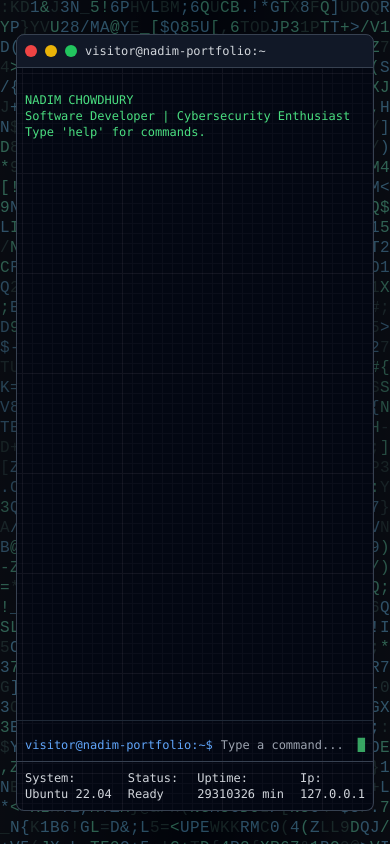
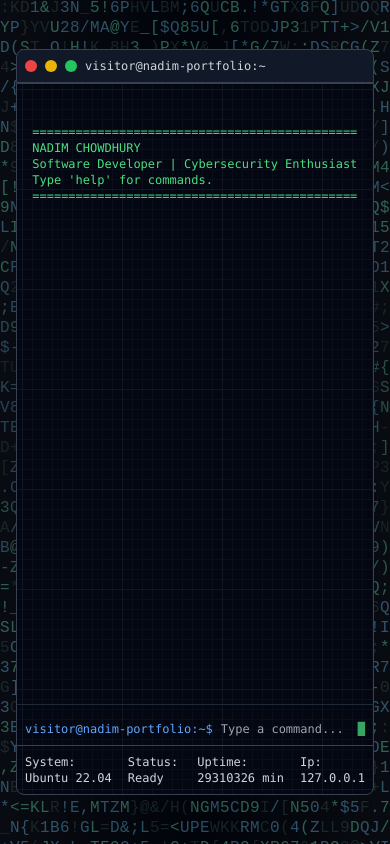
Before and after one commit to nadim-chowdhury/portfolio, a Next.js app: page / in a window 390 px wide. Built offline with nearby package versions, Linux system fonts and the light colour scheme.

Commit message:
ui optimized

```diff
--- a/package.json
+++ b/package.json
@@ -43,7 +43,7 @@
     "cmdk": "^1.0.0",
     "date-fns": "^3.6.0",
     "embla-carousel-react": "^8.1.7",
-    "framer-motion": "^11.3.17",
+    "framer-motion": "^11.18.2",
     "input-otp": "^1.2.4",
     "lucide-react": "^0.416.0",
     "next": "14.2.5",
--- a/src/app/page.tsx
+++ b/src/app/page.tsx
@@ -455,19 +455,19 @@ const Home: React.FC = () => {
     } else if (command === "contact") {
       const contactText = `Contact Information:
 
-Email: nadim-chowdhury@outlook.com
-Phone: +880 1971 258803
-Location: Dhaka, Bangladesh
-Portfolio: nadim.vercel.app
-LinkedIn: linkedin.com/in/nadim-chowdhury
-GitHub: github.com/nadim-chowdhury
-YouTube: youtube.com/@nadim-chowdhury`;
+- Email: nadim-chowdhury@outlook.com
+- Phone: +880 1971 258803
+- Location: Dhaka, Bangladesh
+- Portfolio: nadim.vercel.app
+- LinkedIn: linkedin.com/in/nadim-chowdhury
+- GitHub: github.com/nadim-chowdhury
+- YouTube: youtube.com/@nadim-chowdhury`;
       typeWriter(contactText, scrollToBottom);
     } else if (command === "education") {
       const eduText = `Education:
 
-BSC (Department of Mathematics) - Habibullah Bahar University College (2019 - Dropout)
-HSC (Science Stream) - Kabi Nazrul Govt. College (2017 - 2019)`;
+- BSC (Department of Mathematics) - Habibullah Bahar University College (2019 - Dropout)
+- HSC (Science Stream) - Kabi Nazrul Govt. College (2017 - 2019)`;
       typeWriter(eduText, scrollToBottom);
     } else {
       setTerminalHistory((prev) => {
@@ -489,22 +489,6 @@ HSC (Science Stream) - Kabi Nazrul Govt. College (2017 - 2019)`;
     }
   };
 
-  //   useEffect(() => {
-  //     const welcomeMsg = `
-  //  ██╗    ██╗███████╗██╗      ██████╗ ██████╗ ███╗   ███╗███████╗
-  //  ██║    ██║██╔════╝██║     ██╔════╝██╔═══██╗████╗ ████║██╔════╝
-  //  ██║ █╗ ██║█████╗  ██║     ██║     ██║   ██║██╔████╔██║█████╗
-  //  ██║███╗██║██╔══╝  ██║     ██║     ██║   ██║██║╚██╔╝██║██╔══╝
-  //  ╚███╔███╔╝███████╗███████╗╚██████╗╚██████╔╝██║ ╚═╝ ██║███████╗
-  //  ╚══╝╚══╝ ╚══════╝╚══════╝ ╚═════╝ ╚═════╝ ╚═╝     ╚═╝╚══════╝
-  //  NADIM CHOWDHURY - Software Developer | Cybersecurity Enthusiast
-  //  ===============================================================
-  //  System initialized. Type 'help' to see available commands.
-  //  Type 'about' to learn more about me.
-  //      `;
-  //     setTerminalHistory([welcomeMsg]);
-  //   }, []);
-
   useEffect(() => {
     const getWelcomeMsg = () => {
       const width = window.innerWidth;
@@ -518,6 +502,7 @@ HSC (Science Stream) - Kabi Nazrul Govt. College (2017 - 2019)`;
  ██║███╗██║██╔══╝  ██║     ██║     ██║   ██║██║╚██╔╝██║██╔══╝
  ╚███╔███╔╝███████╗███████╗╚██████╗╚██████╔╝██║ ╚═╝ ██║███████╗
  ╚══╝╚══╝ ╚══════╝╚══════╝ ╚═════╝ ╚═════╝ ╚═╝     ╚═╝╚══════╝
+ ===============================================================
  NADIM CHOWDHURY - Software Developer | Cybersecurity Enthusiast
  ===============================================================
  System initialized. Type 'help' to see available commands.
@@ -532,7 +517,12 @@ HSC (Science Stream) - Kabi Nazrul Govt. College (2017 - 2019)`;
         `;
       } else {
         // small screen - very compact
-        return `NADIM CHOWDHURY\nSoftware Developer | Cybersecurity Enthusiast\nType 'help' for commands.`;
+        return `
+ =============================================
+ NADIM CHOWDHURY
+ Software Developer | Cybersecurity Enthusiast
+ Type 'help' for commands.
+ =============================================`;
       }
     };
 
@@ -592,7 +582,11 @@ HSC (Science Stream) - Kabi Nazrul Govt. College (2017 - 2019)`;
             } rounded-lg overflow-hidden z-50`}
           >
             {/* Terminal Header */}
-            <div className="bg-gray-900 border border-gray-700 p-2 sm:p-3 flex items-center space-x-2 flex-shrink-0 rounded-t-lg">
+            <div
+              className={`bg-gray-900 border border-gray-700 p-2 sm:p-3 flex items-center space-x-2 flex-shrink-0 ${
+                isMinimized ? "rounded-lg" : "rounded-t-lg"
+              } transition-all duration-300`}
+            >
               <button
                 onClick={() => setIsClosed(true)}
                 aria-label="Close terminal"
@@ -622,20 +616,16 @@ HSC (Science Stream) - Kabi Nazrul Govt. College (2017 - 2019)`;
             {/* Terminal Body */}
             <div
               className={`bg-gray-950 ${
-                !isMinimized && "border-l border-r border-b"
-              } border-gray-700 flex flex-col rounded-b-lg`}
+                !isMinimized && "border-l border-r"
+              } border-gray-700 flex flex-col border rounded-b-lg`}
             >
               {!isMinimized && (
                 <div className="bg-graph flex flex-col justify-between">
-                  <ScrollArea className="h-[calc(100vh-12rem)] sm:h-[calc(100vh-12rem)]">
+                  <ScrollArea className="h-[calc(100vh-14rem)] sm:h-[calc(100vh-12rem)]">
                     <div
                       ref={terminalRef}
                       className="flex-1 overflow-y-auto p-2 sm:p-4 space-y-1"
                     >
-                      {/* <ScrollBar
-                // orientation="vertical"
-                className="bg-transparent"
-              > */}
                       {/* Terminal Output */}
                       <div className="text-xs sm:text-sm">
                         {terminalHistory.map((line, index) => {
@@ -717,7 +707,6 @@ HSC (Science Stream) - Kabi Nazrul Govt. College (2017 - 2019)`;
 
                       {/* invisible marker */}
                       <div ref={bottomRef} />
-                      {/* </ScrollBar> */}
                     </div>
                   </ScrollArea>
 
@@ -817,7 +806,7 @@ HSC (Science Stream) - Kabi Nazrul Govt. College (2017 - 2019)`;
                 setIsClosed(false);
                 setIsMinimized(false);
               }}
-              className="px-4 py-2 rounded-md bg-gray-800 text-teal-400 border border-gray-600 hover:bg-gray-700 text-sm shadow"
+              className="px-4 py-2 rounded-md bg-gray-900 text-teal-400 border border-gray-600 hover:bg-gray-800 text-sm shadow transition-all duration-300"
             >
               Reopen Terminal
             </button>
```
Also changed, not shown: 1 other file (tests, documents, lock files or other folders).
